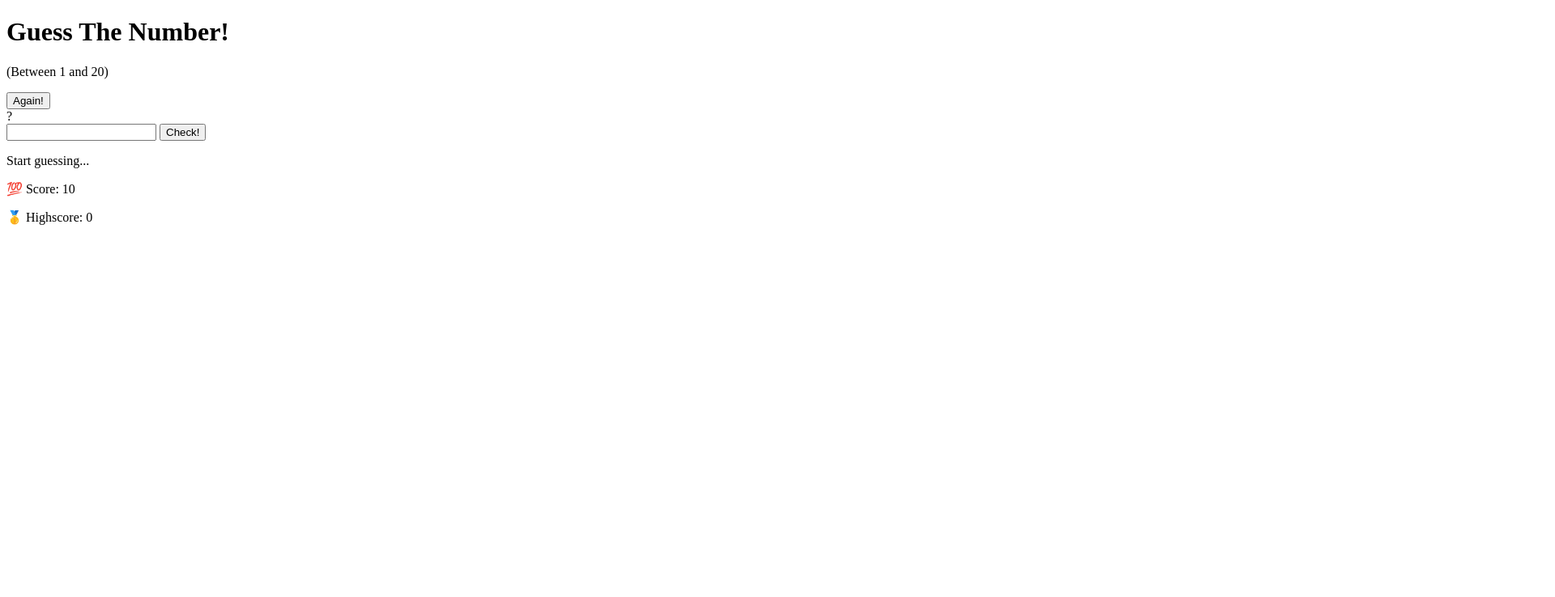
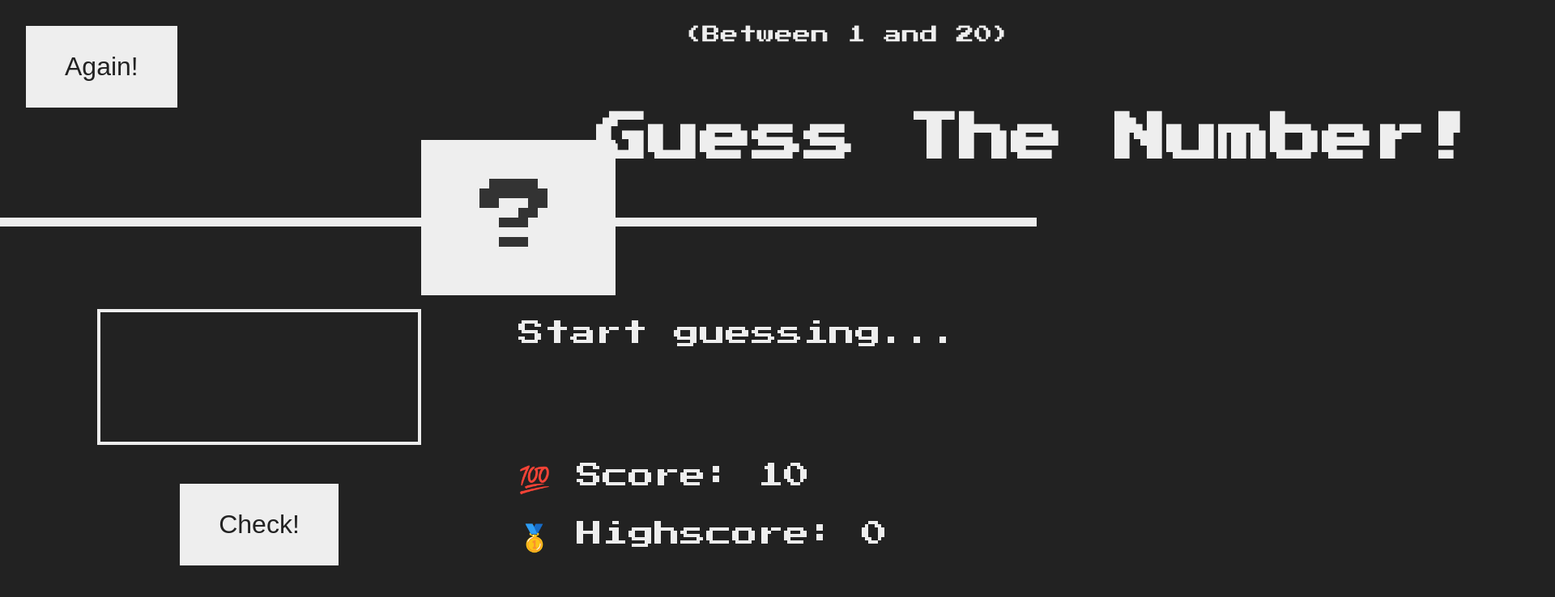
Before and after one commit to eyupomer/JS-Guess-The-Number-Game, a plain HTML site: page index.html in a window 1280 px wide. Shown: the whole page at 81% size, 1920 px wide, since content can reach past the window. Drawn offline with Linux system fonts and the light colour scheme.

Commit message:
css file completed

```diff
--- a/index.html
+++ b/index.html
@@ -5,6 +5,7 @@
     <meta http-equiv="X-UA-Compatible" content="IE=edge">
     <meta name="viewport" content="width=device-width, initial-scale=1.0">
     <title>Guess The Number</title>
+    <link rel="stylesheet" href="style.css">
 </head>
 <body>
     <header>
--- /dev/null
+++ b/style.css
@@ -0,0 +1,110 @@
+@import url('https://fonts.googleapis.com/css?family=Press+Start+2P&display=swap');
+
+* {
+    box-sizing: border-box;
+    padding: 0;
+    margin: 0;
+}
+
+body {
+    font-family: 'Press Start 2P', sans-serif;
+    color: #eee;
+    background-color: #222;
+}
+
+header {
+    position: relative;
+    height: 35vh;
+    border-bottom: 0.7rem solid #eee;
+}
+
+main {
+    height: 65vh;
+    color: #eee;
+    display: flex;
+    align-items: center;
+    justify-content: space-around;
+}
+
+.left {
+    width: 52rem;
+    display: flex;
+    flex-direction: column;
+    align-items: center;
+}
+
+.right {
+    width: 52rem;
+    font-size: 2rem;
+}
+
+h1 {
+    font-size: 4rem;
+    text-align: center;
+    position: absolute;
+    width: 100%;
+    top: 52%;
+    left: 50%;
+    transform: translate(-50% -50%);
+}
+
+.number {
+    background-color: #eee;
+    color: #333;
+    font-size: 6rem;
+    width: 15rem;
+    padding: 3rem 0;
+    text-align: center;
+    position: absolute;
+    bottom: 0;
+    left: 50%;
+    transform: translate(-50%, 50%);
+}
+
+.between {
+    font-size: 1.4rem;
+    position: absolute;
+    top: 2rem;
+    right: 2rem;
+}
+
+.again {
+    position: absolute;
+    top: 2rem;
+    left: 2rem;
+}
+
+.guess {
+    background: none;
+    border: 4px solid #eee;
+    font-family: inherit;
+    color: inherit;
+    font-size: 5rem;
+    padding: 2.5rem;
+    width: 25rem;
+    text-align: center;
+    display: block;
+    margin-bottom: 3rem;
+}
+
+.btn {
+    border: none;
+    background-color: #eee;
+    color: #222;
+    font-size: 2rem;
+    padding: 2rem 3rem;
+    cursor: pointer;
+}
+
+.btn:hover {
+    background-color: #ccc;
+}
+
+.message {
+    margin-bottom: 8rem;
+    height: 3rem;
+}
+
+.label-score {
+    margin-bottom: 2rem;
+}
```
